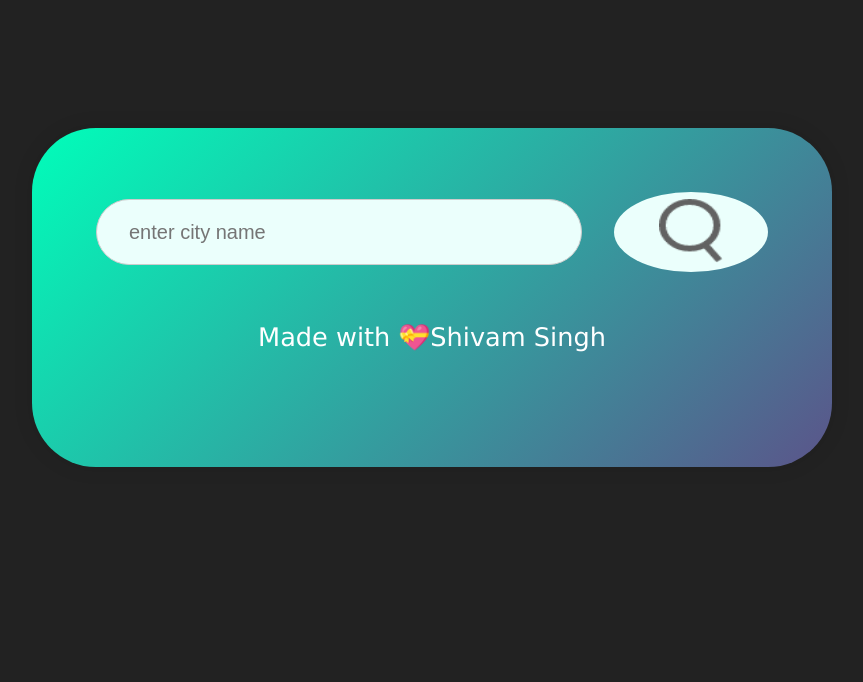
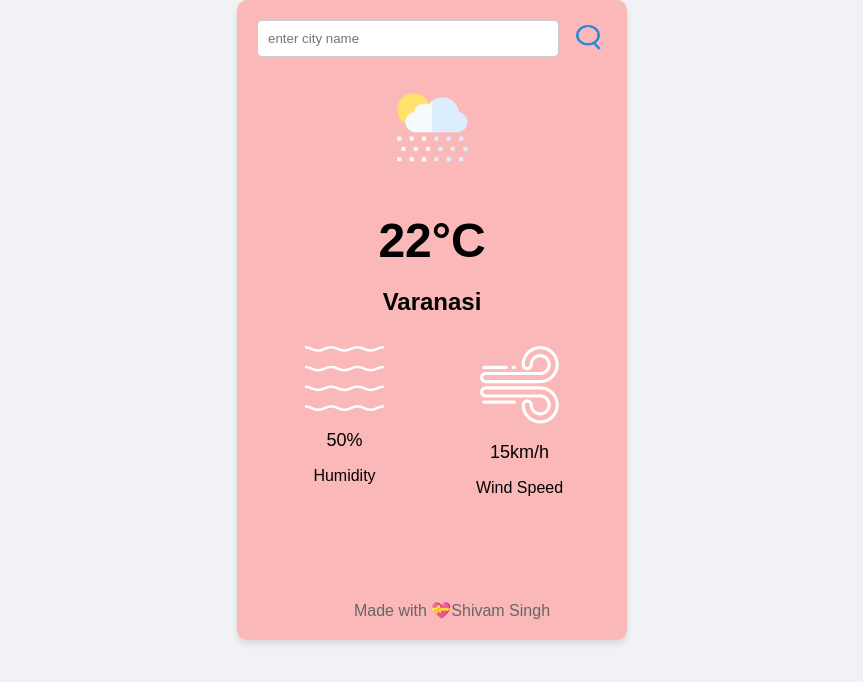
Before and after one commit to shivam31454/Weather-App, a plain HTML site: page index.html in a window 1280 px wide. Shown: the whole page, without its empty margins (208-1071 px from the left). Drawn offline with Linux system fonts and the light colour scheme; no server answers.

Commit message:
Add files via upload

```diff
--- a/index.html
+++ b/index.html
@@ -25,7 +25,7 @@
                     <img src="images/humidity.png" >
                     <div>
                         <p class="humidity">50%</p>
-                        <p>humidity</p>
+                        <p>Humidity</p>
                     </div>
                 </div>
                 <div class="col">
--- a/style.css
+++ b/style.css
@@ -1,4 +1,4 @@
-*{
+/* *{
     margin: 0;
     padding: 0;
     font-family: 'Poppins',sans-serif;
@@ -36,15 +36,6 @@ body{
     margin-right: 4vh;
     font-size: 2.5vh;
 }
-/* .search button {
-    border: 0;
-    outline: 0;
-    background: #ebfffc;
-    border-radius: 50%;
-    width: 12vw;
-    height: 10vh;
-    cursor: pointer;
-} */
 .search button img{
     width: 5vw;
 }
@@ -183,8 +174,8 @@ body {
 
 .error {
     color: #ff3333;
-}
-
+} */
+/*
 .search button {
     border: 0;
     outline: 0;
@@ -207,7 +198,8 @@ body {
     overflow: hidden;
     position: relative;
 }
-.search button:before {
+
+ .search button:before {
     content: '';
     position: absolute;
     top: 50%;
@@ -218,7 +210,236 @@ body {
     background: linear-gradient(45deg, #00feba, #5b548a);
     border-radius: 50%;
     z-index: -1;
+} */
+
+
+
+body {
+    font-family: Arial, sans-serif;
+    background-color: #f0f2f5;
+    margin: 0;
+    padding: 0;
 }
-.search button:hover:before {
-    background: linear-gradient(45deg, #5b548a, #00feba);
+
+.card {
+    width: 350px;
+    height: 600px;
+    background-color: #fab8b8;
+    border-radius: 10px;
+    box-shadow: 0 4px 6px rgba(0, 0, 0, 0.1);
+    margin: 50px auto;
+    padding: 20px;
+    position: relative;
 }
+
+.search {
+    display: flex;
+    justify-content: center;
+    align-items: center;
+    margin-bottom: 20px;
+}
+
+input[type="text"] {
+    width: 80%;
+    padding: 10px;
+    border: 1px solid #ccc;
+    border-radius: 5px;
+    outline: none;
+}
+
+button {
+    background-color: transparent;
+    border: none;
+    cursor: pointer;
+    margin-left: -30px;
+}
+
+.error {
+    color: red;
+    text-align: center;
+    margin-bottom: 20px;
+    display: none;
+}
+
+.weather {
+    text-align: center;
+}
+
+.weather-icon {
+    width: 100px;
+    height: 100px;
+}
+
+.temp {
+    font-size: 48px;
+    margin-bottom: 10px;
+}
+
+.city {
+    font-size: 24px;
+    margin-bottom: 30px;
+}
+
+.deatils {
+    display: flex;
+    justify-content: space-around;
+}
+
+.col {
+    display: flex;
+    flex-direction: column;
+    align-items: center;
+}
+
+.humidity {
+    font-size: 24px;
+    margin-bottom: 5px;
+}
+
+.wind {
+    font-size: 24px;
+    margin-bottom: 5px;
+}
+
+footer {
+    position: absolute;
+    bottom: 20px;
+    width: 100%;
+    text-align: center;
+    color: #666;
+}
+
+.card {
+    max-width: 1000px;
+    margin: 0 auto;
+    padding: 20px;
+}
+
+.search {
+    display: flex;
+    align-items: center;
+}
+
+.search input {
+    flex: 1;
+    margin-right: 10px;
+    padding: 10px;
+}
+
+.search button {
+    background: none;
+    border: none;
+}
+
+.weather {
+    text-align: center;
+}
+
+.weather-icon {
+    width: 100px;
+    height: 100px;
+}
+
+.deatils {
+    display: flex;
+    justify-content: space-around;
+}
+
+.col {
+    flex: 1;
+}
+@media only screen and (max-width: 768px) {
+    .card {
+        padding: 10px;
+    }
+
+    .search input {
+        width: 70%;
+    }
+
+    .weather {
+        text-align: left;
+    }
+}
+
+@media only screen and (max-width: 480px) {
+    .card {
+        padding: 5px;
+    }
+
+    .search input {
+        width: 60%;
+    }
+
+    .weather-icon {
+        width: 80px;
+        height: 80px;
+    }
+
+    .deatils {
+        flex-direction: column;
+    }
+
+}
+
+
+.deatils {
+    display: flex;
+    justify-content: space-around;
+}
+
+.col {
+    display: flex;
+    flex-direction: column;
+    align-items: center;
+}
+
+.humidity, .wind {
+    font-size: 18px;
+    margin-bottom: 5px;
+}
+.temp{
+    text-align: center;
+
+}
+.city{
+    text-align: center;
+}
+button {
+    background-color: transparent;
+    border: none;
+    cursor: pointer;
+    margin-left: -30px;
+    transition: transform 0.3s ease;
+}
+
+button img {
+    width: 25px;
+    height: 25px;
+    filter: invert(40%) sepia(15%) saturate(2561%) hue-rotate(168deg) brightness(98%) contrast(92%);
+}
+.search {
+    display: flex;
+    align-items: center;
+    justify-content: center;
+}
+
+input[type="text"] {
+    flex: 1;
+    padding: 10px;
+    border: 1px solid #ccc;
+    border-radius: 5px;
+    outline: none;
+}
+
+button {
+    background-color: transparent;
+    border: none;
+    cursor: pointer;
+    transition: transform 0.3s ease;
+    margin-left: 1px;
+}
+
+button:hover {
+    transform: scale(1.15);
+}
```
